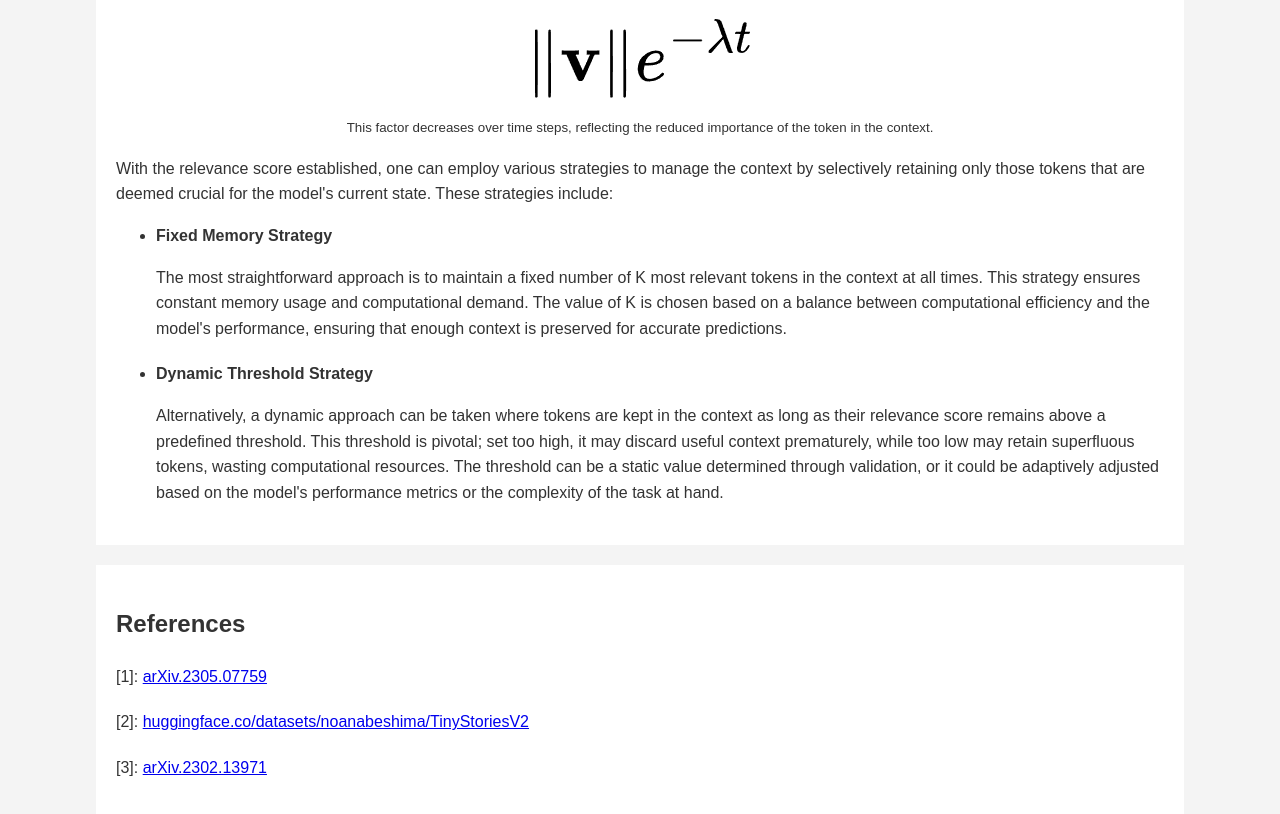
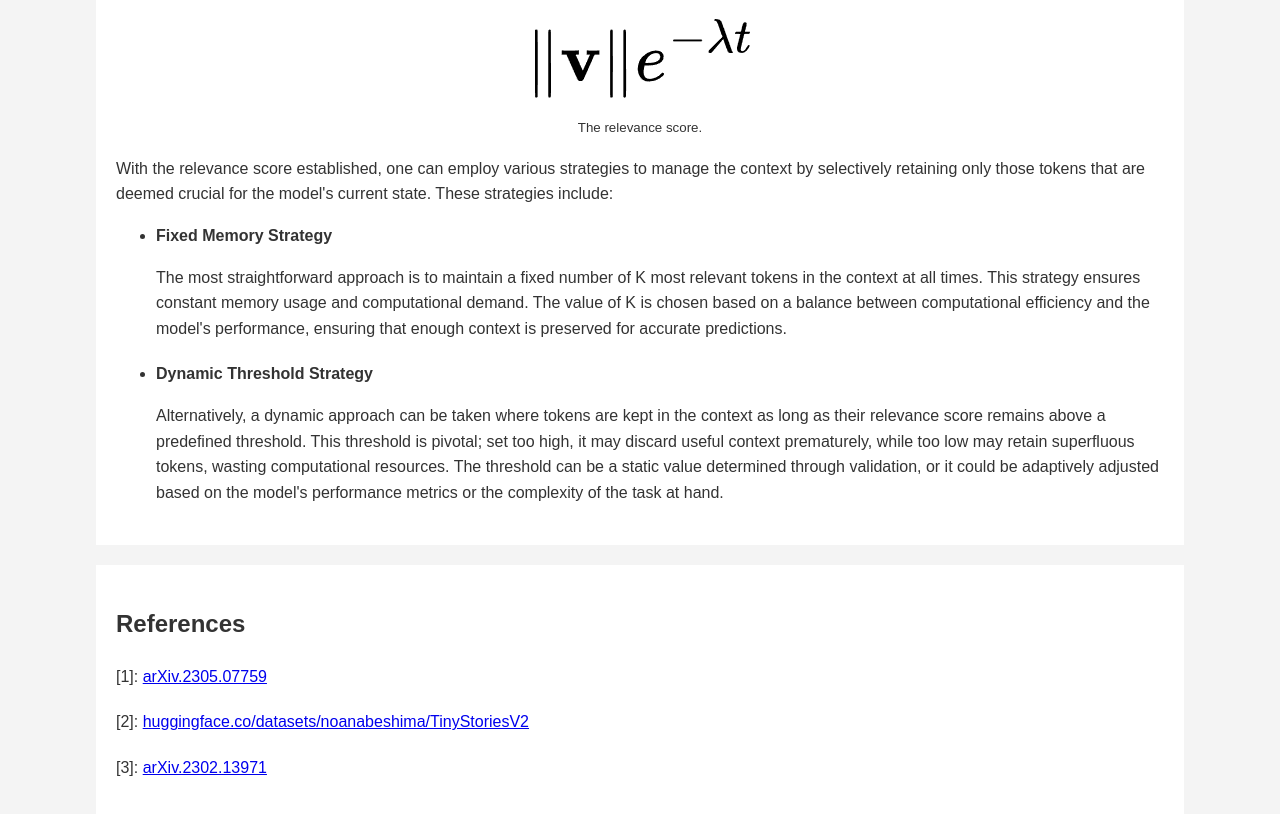
Before and after one commit to biuq/ted, a plain HTML site: page index.html in a window 1280 px wide. Shown: the part 8680-9494 px from the top of the page. Drawn offline with Linux system fonts and the light colour scheme.

Commit message:
Update index.html
Relevance score description

```diff
--- a/index.html
+++ b/index.html
@@ -405,7 +405,7 @@
 
                 <figure>
                     <img src="assets/relevance_score.png">
-                    <figcaption><small>This factor decreases over time steps, reflecting the reduced importance of the token in the context.</small></figcaption>
+                    <figcaption><small>The relevance score.</small></figcaption>
                 </figure>
                 With the relevance score established, one can employ various strategies to manage the context by selectively retaining
                 only those tokens that are deemed crucial for the model's current state.
```
